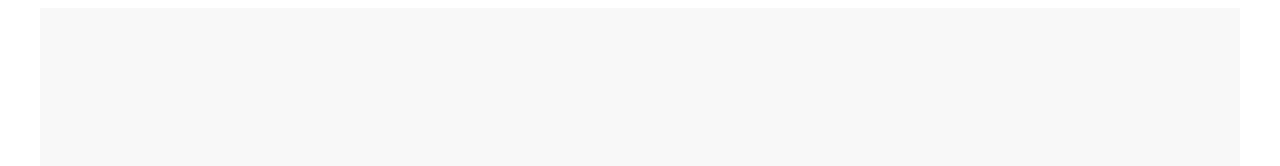
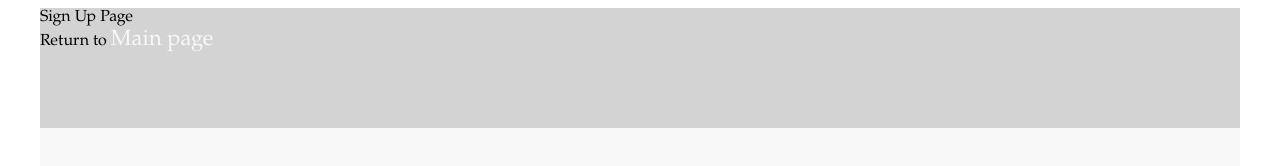
Before and after one commit to Valentina-2608/Travel_blog, a plain HTML site: page sign_up_page.html in a window 1280 px wide. Drawn offline with Linux system fonts and the light colour scheme.

Commit message:
Add header

```diff
--- a/sign_up_page.html
+++ b/sign_up_page.html
@@ -9,7 +9,12 @@
 </head>
 <body>
    <div class="main1">
-
+    <header>
+        <div class="header_elements">
+            <div class="signup_caption">Sign Up Page</div>
+            <div class="signup_text">Return to <a href="index.html">Main page</a></div>
+        </div>
+</header>
    </div>
 </body>
 </html>
```
